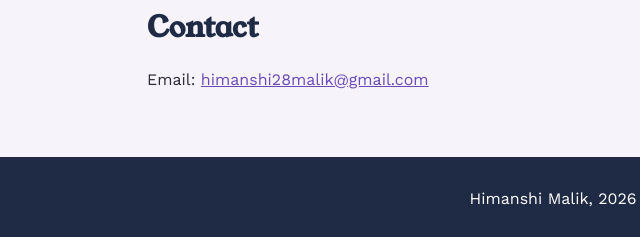
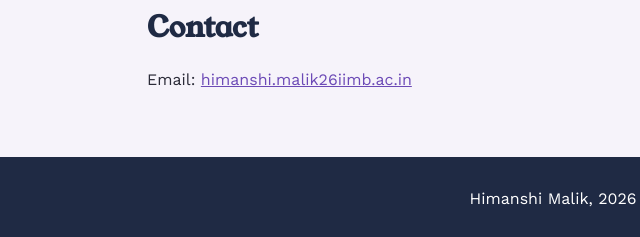
Before and after one commit to himanshi-malik28/resume-website, a plain HTML site: page index.html in a window 1280 px wide. Shown: the part 2563-2800 px from the top of the page, 87-727 px from the left. Drawn offline with nearby package versions, Linux system fonts and the light colour scheme.

Commit message:
Update contact email in index.html

```diff
--- a/index.html
+++ b/index.html
@@ -134,7 +134,7 @@
     <!-- CONTACT -->
     <section id="96716XXXXX">
       <h2>Contact</h2>
-      <p>Email: <a href="mailto:himanshi.malik26@gmail.com">himanshi28malik@gmail.com</a></p>
+      <p>Email: <a href="mailto:himanshi.malik26iimb.ac.in">himanshi.malik26iimb.ac.in</a></p>
     </section>
 
   </main>
```
